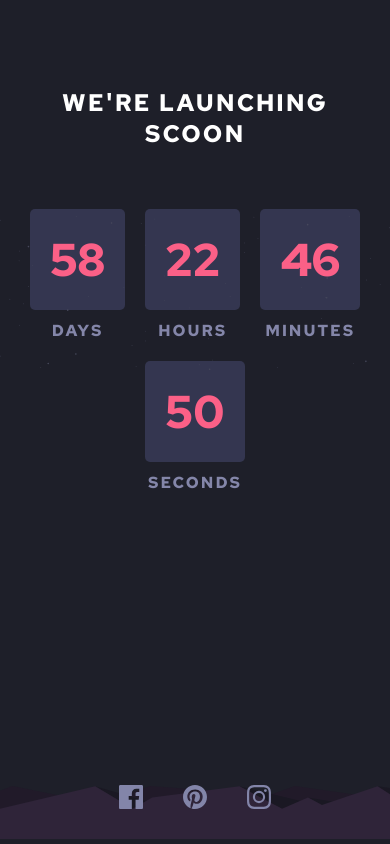
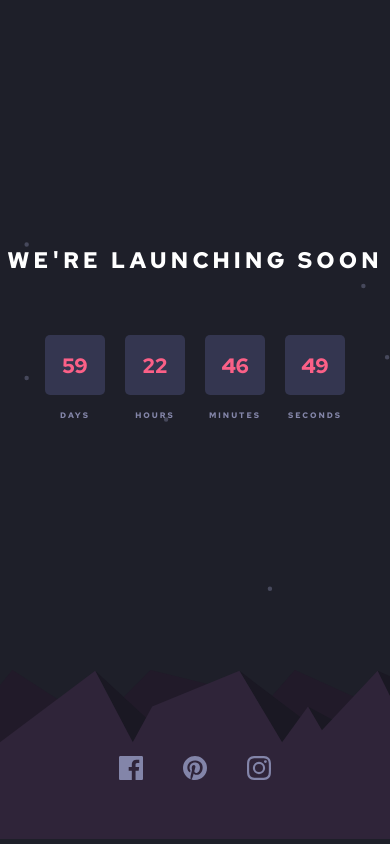
Before and after one commit to SanchesSpoladore/Launch-countdown-timer, a plain HTML site: page index.html in a window 390 px wide. Drawn offline with Linux system fonts and the light colour scheme.

Commit message:
Melhorando e aproximando mais do design

```diff
--- a/index.html
+++ b/index.html
@@ -4,41 +4,38 @@
     <meta charset="UTF-8" />
     <meta http-equiv="X-UA-Compatible" content="IE=edge" />
     <meta name="viewport" content="width=device-width, initial-scale=1.0" />
-    <link
-      rel="shortcut icon"
-      href="images/favicon-32x32.png"
-      type="image/x-icon"
-    />
+    <link rel="shortcut icon"  href="images/favicon-32x32.png" type="image/x-icon" />
     <title>Launch countdown timer</title>
     <link rel="preconnect" href="https://fonts.googleapis.com" />
     <link rel="preconnect" href="https://fonts.gstatic.com" crossorigin />
-    <link
-      href="https://fonts.googleapis.com/css2?family=Red+Hat+Text:wght@700&display=swap"
-      rel="stylesheet"
-    />
+    <link href="https://fonts.googleapis.com/css2?family=Red+Hat+Text:wght@700&display=swap" rel="stylesheet" />
     <link rel="stylesheet" href="style.css" />
   </head>
+
   <body>
     <div class="container">
       <div class="stars">
         <img src="images/bg-stars.svg" alt="" />
       </div>
 
-      <h1>We're launching scoon</h1>
+      <h1>We're launching soon</h1>
 
       <div class="countdown">
         <div>
           <p id="days"></p>
           <h3>Days</h3>
         </div>
+
         <div>
           <p id="hours"></p>
           <h3>Hours</h3>
         </div>
+
         <div>
           <p id="minutes"></p>
           <h3>Minutes</h3>
         </div>
+
         <div>
           <p id="seconds"></p>
           <h3>Seconds</h3>
@@ -48,15 +45,15 @@
       <div class="socials">
         <ul>
           <li>
-            <a href="#">
-              <img src="images/icon-facebook.svg" alt="" />
-            </a>
+            <a href="#"><svg xmlns="http://www.w3.org/2000/svg" width="24" height="24"><path fill="#8385A9" d="M22.675 0H1.325C.593 0 0 .593 0 1.325v21.351C0 23.407.593 24 1.325 24H12.82v-9.294H9.692v-3.622h3.128V8.413c0-3.1 1.893-4.788 4.659-4.788 1.325 0 2.463.099 2.795.143v3.24l-1.918.001c-1.504 0-1.795.715-1.795 1.763v2.313h3.587l-.467 3.622h-3.12V24h6.116c.73 0 1.323-.593 1.323-1.325V1.325C24 .593 23.407 0 22.675 0z"/></svg></a>
           </li>
+
           <li>
-            <a href="#"><img src="images/icon-pinterest.svg" alt="" /></a>
+            <a href="#"><svg xmlns="http://www.w3.org/2000/svg" width="24" height="24"><path fill="#8385A9" d="M12 0C5.373 0 0 5.372 0 12c0 5.084 3.163 9.426 7.627 11.174-.105-.949-.2-2.405.042-3.441.218-.937 1.407-5.965 1.407-5.965s-.359-.719-.359-1.782c0-1.668.967-2.914 2.171-2.914 1.023 0 1.518.769 1.518 1.69 0 1.029-.655 2.568-.994 3.995-.283 1.194.599 2.169 1.777 2.169 2.133 0 3.772-2.249 3.772-5.495 0-2.873-2.064-4.882-5.012-4.882-3.414 0-5.418 2.561-5.418 5.207 0 1.031.397 2.138.893 2.738a.36.36 0 01.083.345l-.333 1.36c-.053.22-.174.267-.402.161-1.499-.698-2.436-2.889-2.436-4.649 0-3.785 2.75-7.262 7.929-7.262 4.163 0 7.398 2.967 7.398 6.931 0 4.136-2.607 7.464-6.227 7.464-1.216 0-2.359-.631-2.75-1.378l-.748 2.853c-.271 1.043-1.002 2.35-1.492 3.146C9.57 23.812 10.763 24 12 24c6.627 0 12-5.373 12-12 0-6.628-5.373-12-12-12z"/></svg></a>
           </li>
+
           <li>
-            <a href="#"><img src="images/icon-instagram.svg " alt="" /></a>
+            <a href="#"><svg xmlns="http://www.w3.org/2000/svg" width="24" height="24"><path fill="#8385A9" d="M12 2.163c3.204 0 3.584.012 4.85.07 3.252.148 4.771 1.691 4.919 4.919.058 1.265.069 1.645.069 4.849 0 3.205-.012 3.584-.069 4.849-.149 3.225-1.664 4.771-4.919 4.919-1.266.058-1.644.07-4.85.07-3.204 0-3.584-.012-4.849-.07-3.26-.149-4.771-1.699-4.919-4.92-.058-1.265-.07-1.644-.07-4.849 0-3.204.013-3.583.07-4.849.149-3.227 1.664-4.771 4.919-4.919 1.266-.057 1.645-.069 4.849-.069zM12 0C8.741 0 8.333.014 7.053.072 2.695.272.273 2.69.073 7.052.014 8.333 0 8.741 0 12c0 3.259.014 3.668.072 4.948.2 4.358 2.618 6.78 6.98 6.98C8.333 23.986 8.741 24 12 24c3.259 0 3.668-.014 4.948-.072 4.354-.2 6.782-2.618 6.979-6.98.059-1.28.073-1.689.073-4.948 0-3.259-.014-3.667-.072-4.947-.196-4.354-2.617-6.78-6.979-6.98C15.668.014 15.259 0 12 0zm0 5.838a6.162 6.162 0 100 12.324 6.162 6.162 0 000-12.324zM12 16a4 4 0 110-8 4 4 0 010 8zm6.406-11.845a1.44 1.44 0 100 2.881 1.44 1.44 0 000-2.881z"/></svg></a>
           </li>
         </ul>
       </div>
--- a/script.js
+++ b/script.js
@@ -1,5 +1,5 @@
 const countdown = () => {
-  const endDate = new Date('December 14, 2021 00:00:00').getTime()
+  const endDate = new Date(2021, 11, 14, 23, 59, 59)
   const now = new Date().getTime()
 
   const difference = endDate - now
--- a/style.css
+++ b/style.css
@@ -10,20 +10,13 @@
   --white: hsl(0, 0%, 100%);
   --dark-desaturated-blue: hsl(236, 21%, 26%);
   --very-dark-blue: hsl(235, 16%, 14%);
-  --very-dark-mostly-black-blue: hsl(234, 17%, 12%);
 }
 
 body {
   font-family: 'Red Hat Text', sans-serif;
   background: var(--very-dark-blue);
-}
-
-img {
-  max-width: 100%;
-}
-
-ul {
-  list-style: none;
+  width: 100vw;
+  height: 100vh;
 }
 
 .container {
@@ -31,91 +24,150 @@ ul {
   flex-direction: column;
   align-items: center;
   justify-content: center;
-  min-height: 70vh;
+  width: 100vw;
+  height: 70vh;
 }
 
 .container h1 {
   color: var(--white);
-  font-size: 1.5rem;
+  font-size: 1.41rem;
+  text-align: center;
   text-transform: uppercase;
-  letter-spacing: 2px;
-  margin-bottom: 50px;
+  letter-spacing: 4px;
+  margin-bottom: 80px;
+}
+
+.container h1,
+.countdown div,
+.socials {
+  z-index: 999;
+}
+
+.hills img {
+  width: 100%;
 }
 
 .stars {
   position: absolute;
+  width: 100vw;
+  height: 100vh;
+}
+
+.stars img {
+  width: 100vw;
+  height: 100vh;
+  object-fit: cover;
 }
 
 .countdown {
   display: flex;
-  flex-wrap: wrap;
   align-items: center;
-  justify-content: space-around;
+  justify-content: center;
   text-align: center;
+  width: 100vw;
 }
 
 .countdown div {
-  margin: 10px;
+  margin: 15px;
 }
 
 .countdown p {
-  padding: 20px;
   background: var(--dark-desaturated-blue);
   color: var(--soft-red);
-  font-size: 2.875rem;
+  font-size: 42px;
   border-radius: 5px;
+  width: 110px;
+  height: 110px;
+  display: flex;
+  justify-content: center;
+  align-items: center;
 }
 
 .countdown h3 {
   color: var(--grayish-blue);
   text-transform: uppercase;
-  letter-spacing: 2px;
+  letter-spacing: 4px;
   font-size: 1rem;
-  margin-top: 10px;
+  margin-top: 15px;
 }
 
 .socials {
   position: absolute;
-  bottom: 30px;
+  bottom: 7vh;
   left: 50%;
   transform: translateX(-50%);
-  z-index: 999;
 }
 
 .socials ul {
   display: flex;
+  list-style: none;
 }
 
 .socials ul li {
   margin: 0 20px;
 }
 
+li a:hover path {
+  fill: var(--soft-red);
+}
+
 .hills {
   position: absolute;
   bottom: 0;
+  width: 100vw;
 }
 
-@media (min-width: 1600px) {
-  .stars img,
-  .hills img {
-    width: 1920px;
+.hills img {
+  height: 20vh;
+}
+
+@media screen and (max-width: 660px) {
+  .container {
+    height: 80vh;
+  }
+
+  .container h1 {
+    margin-bottom: 50px;
+  }
+
+  .countdown div {
+    display: flex;
+    flex-direction: column;
+    justify-content: center;
+    align-items: center;
+    margin: 10px;
+  }
+
+  .countdown p {
+    width: 70px;
+    height: 70px;
+    font-size: 1.5rem;
+  }
+
+  .countdown h3 {
+    font-size: 0.6rem;
   }
 }
 
-@media (min-width: 1440px) {
-  .stars img,
-  .hills img {
-    width: 1600px;
+@media screen and (max-width: 430px) {
+  body {
+    max-height: 100vw;
+  }
+
+  .countdown p {
+    width: 60px;
+    height: 60px;
+    font-size: 1.3rem;
+  }
+
+  .countdown h3 {
+    font-size: 0.5rem;
+    letter-spacing: 2px;
   }
 }
 
-@media (max-width: 500px) {
-  .container {
-    max-width: auto;
-    padding: 0 20px;
-  }
-
-  .container h1 {
-    text-align: center;
+@media screen and (max-width: 300px) {
+  .countdown {
+    flex-wrap: wrap;
   }
 }
```
